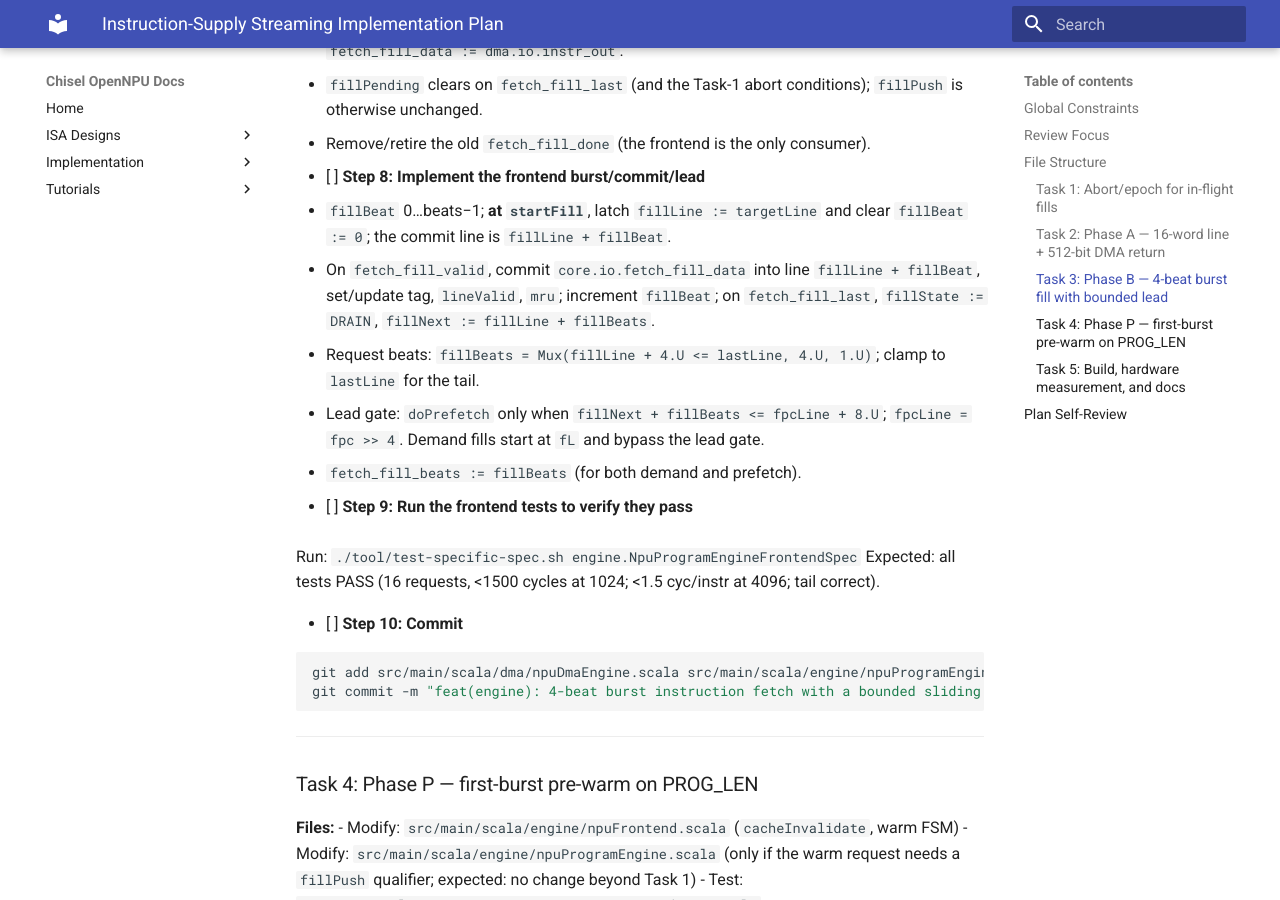
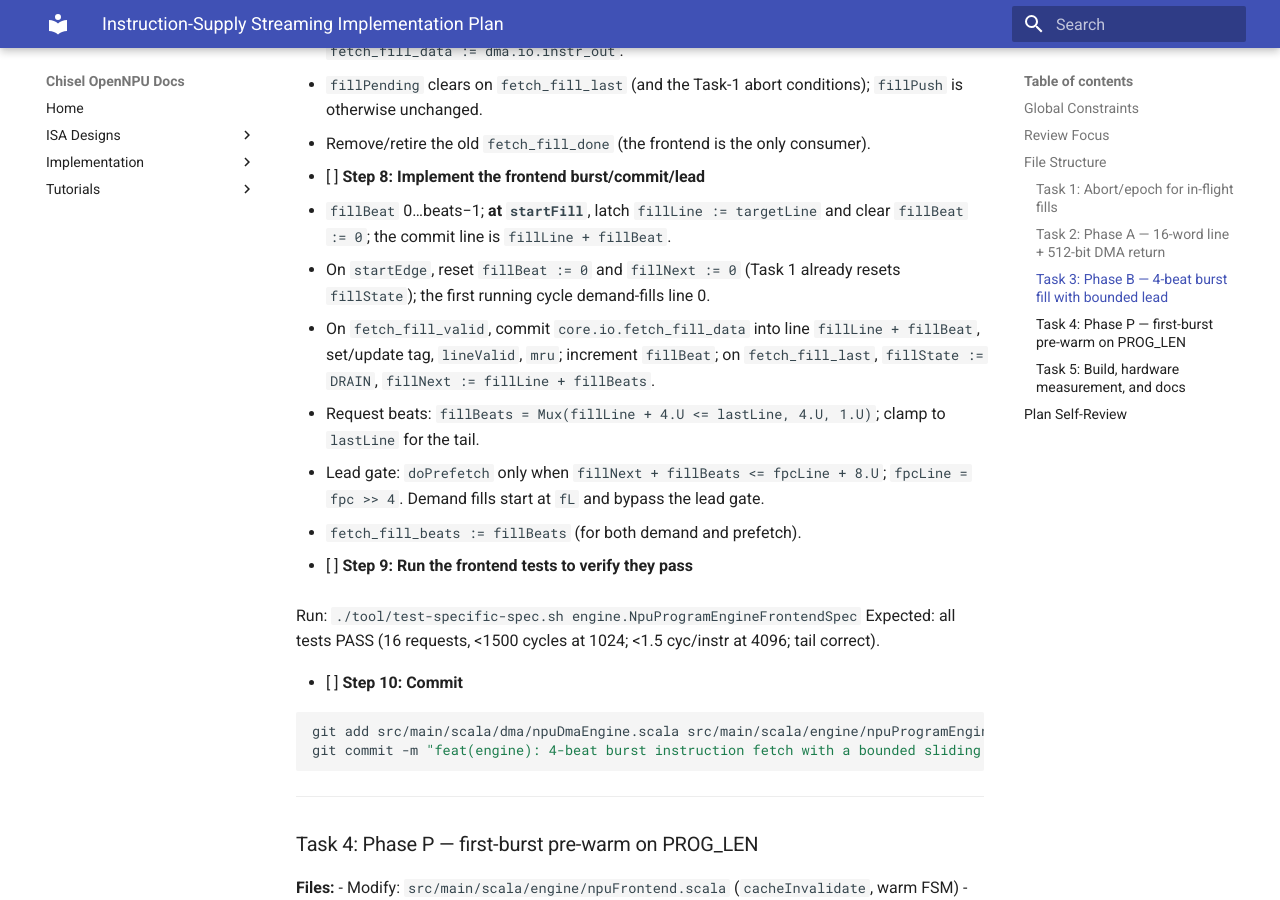
Before and after one commit to mpskex/chisel-npu, an MkDocs documentation site: the page built from docs/superpowers/plans/2026-11-13-instruction-supply-streaming.md, in a window 1280 px wide and 900 px high, scrolled down 9277 px. Built offline with MkDocs 1.6.1 and Material for MkDocs 9.7.7, drawn with Linux system fonts in a browser that asks for light colours.

Commit message:
docs(plan): reset burst fill state on start

```diff
--- a/docs/superpowers/plans/2026-11-13-instruction-supply-streaming.md
+++ b/docs/superpowers/plans/2026-11-13-instruction-supply-streaming.md
@@ -374,6 +374,7 @@ Expected: the 16-request/flat-slope/tail tests FAIL (still 64 requests; the tail
 - [ ] **Step 8: Implement the frontend burst/commit/lead**
 
 - `fillBeat` 0…beats−1; **at `startFill`**, latch `fillLine := targetLine` and clear `fillBeat := 0`; the commit line is `fillLine + fillBeat`.
+- On `startEdge`, reset `fillBeat := 0` and `fillNext := 0` (Task 1 already resets `fillState`); the first running cycle demand-fills line 0.
 - On `fetch_fill_valid`, commit `core.io.fetch_fill_data` into line `fillLine + fillBeat`, set/update tag, `lineValid`, `mru`; increment `fillBeat`; on `fetch_fill_last`, `fillState := DRAIN`, `fillNext := fillLine + fillBeats`.
 - Request beats: `fillBeats = Mux(fillLine + 4.U <= lastLine, 4.U, 1.U)`; clamp to `lastLine` for the tail.
 - Lead gate: `doPrefetch` only when `fillNext + fillBeats <= fpcLine + 8.U`; `fpcLine = fpc >> 4`. Demand fills start at `fL` and bypass the lead gate.
```
